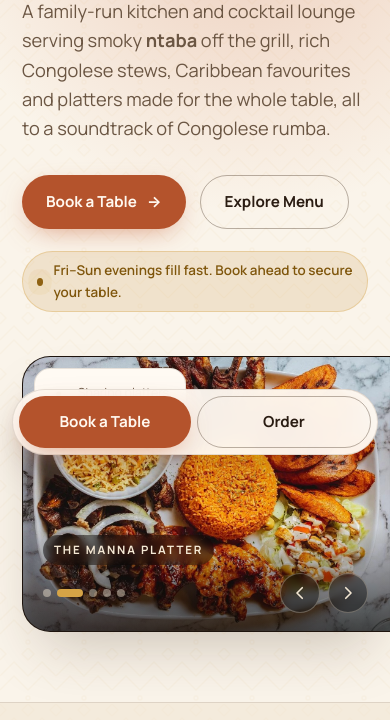
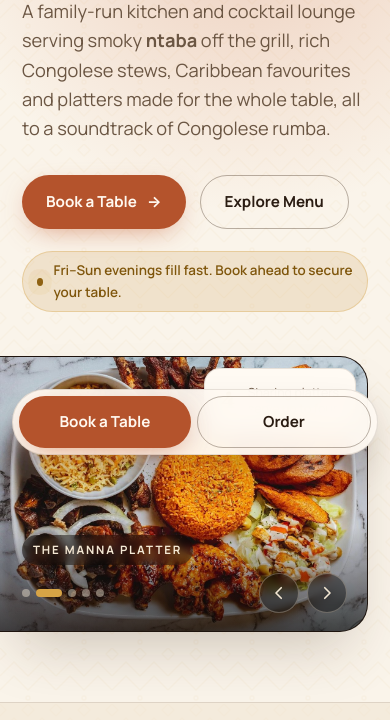
Before and after one commit to lunasmedia/Delux-manna, a plain HTML site: page index.html in a window 390 px wide. Shown: the part 377-1097 px from the top of the page. Drawn offline with Linux system fonts and the light colour scheme.

Commit message:
Flip hero: photos bleed to the left edge, text on the right
Co-Authored-By: Claude Opus 5.5 <noreply@anthropic.com>
Claude-Session: https://claude.ai/code/session_01Ka7cJyeBN2iqJCTTFKQJoB

```diff
--- a/index.html
+++ b/index.html
@@ -96,7 +96,7 @@ section{padding:96px 0;position:relative}
 .hero{padding:70px 0 0;overflow:hidden}
 .hero::before{content:"";position:absolute;inset:0;background-image:var(--kuba);opacity:.05;pointer-events:none}
 .hero::after{content:"";position:absolute;width:720px;height:720px;right:-220px;top:-160px;background:radial-gradient(circle,rgba(200,100,59,.28),transparent 62%);pointer-events:none}
-.hero-grid{display:grid;grid-template-columns:minmax(0,560px) 1fr;gap:56px;align-items:center;position:relative;z-index:1}
+.hero-grid{display:grid;grid-template-columns:1fr minmax(0,560px);gap:56px;align-items:center;position:relative;z-index:1}
 .hero{--edge:max(22px,calc((100vw - var(--max))/2 + 22px))}
 .hero h1{font-size:clamp(2.7rem,6.4vw,5.1rem);margin:18px 0 22px}
 .hero .lede{font-size:1.14rem}
@@ -104,7 +104,7 @@ section{padding:96px 0;position:relative}
 .peak-chip{display:inline-flex;align-items:center;gap:10px;background:var(--gold-soft);border:1px solid rgba(214,164,70,.35);color:var(--gold-text);padding:8px 14px;border-radius:999px;font-size:.84rem;font-weight:600}
 .pulse{width:8px;height:8px;border-radius:50%;background:var(--gold);box-shadow:0 0 0 0 rgba(214,164,70,.7);animation:pulse 2s infinite}
 @keyframes pulse{70%{box-shadow:0 0 0 10px rgba(214,164,70,0)}100%{box-shadow:0 0 0 0 rgba(214,164,70,0)}}
-.hero-visual{position:relative;height:min(74vh,620px);min-height:480px;margin-right:calc(-1 * var(--edge))}
+.hero-visual{position:relative;height:min(74vh,620px);min-height:480px;margin-left:calc(-1 * var(--edge));order:-1}
 .plate{position:absolute;border-radius:28px;overflow:hidden;border:1px solid var(--line);box-shadow:0 30px 60px -20px var(--shadow-c)}
 .photo-slot{width:100%;height:100%;display:flex;flex-direction:column;justify-content:flex-end;padding:22px;position:relative;
   background:
@@ -117,7 +117,7 @@ section{padding:96px 0;position:relative}
 .photo-slot.alt{background:radial-gradient(circle at 50% 45%,rgba(143,179,111,.55),transparent 40%),radial-gradient(circle at 40% 60%,rgba(214,164,70,.5),transparent 45%),linear-gradient(200deg,#2d2116,#17100b)}
 .photo-slot.lounge{background:radial-gradient(circle at 20% 20%,rgba(214,164,70,.45),transparent 30%),radial-gradient(circle at 80% 30%,rgba(200,100,59,.5),transparent 30%),radial-gradient(circle at 50% 90%,rgba(120,50,90,.45),transparent 45%),linear-gradient(180deg,#22160f,#120c09)}
 .slot-tag{position:relative;font-size:.7rem;letter-spacing:.16em;text-transform:uppercase;color:#f4e8d4bf;background:rgba(0,0,0,.35);padding:6px 10px;border-radius:999px;align-self:flex-start;backdrop-filter:blur(4px)}
-.hero-float{position:absolute;left:-26px;top:28px;background:var(--surface);border:1px solid var(--line);border-radius:16px;padding:14px 16px;display:flex;gap:12px;align-items:center;box-shadow:0 20px 40px -18px var(--shadow-c);z-index:2}
+.hero-float{position:absolute;right:-26px;top:28px;background:var(--surface);border:1px solid var(--line);border-radius:16px;padding:14px 16px;display:flex;gap:12px;align-items:center;box-shadow:0 20px 40px -18px var(--shadow-c);z-index:2}
 .hero-float b{font-family:var(--serif);font-size:1.4rem;color:var(--gold)}
 .hero-float small{display:block;color:var(--muted);font-size:.78rem;line-height:1.3}
 .trust{margin-top:70px;border-top:1px solid var(--line);border-bottom:1px solid var(--line);background:var(--trust-bg);position:relative;z-index:1}
@@ -357,7 +357,7 @@ form{display:flex;flex-direction:column;gap:16px}
   .mobile-menu a{display:block;padding:14px 0;border-bottom:1px solid var(--line);text-decoration:none;font-family:var(--serif);font-size:1.3rem}
   .mobile-menu .btn{width:100%;margin-top:18px}
   .hero-grid,.story-grid,.lounge-grid,.faq-grid{grid-template-columns:1fr;gap:44px}
-  .hero-visual{height:auto;min-height:0;aspect-ratio:4/3}
+  .hero-visual{height:auto;min-height:0;aspect-ratio:4/3;order:0}
   .cater-grid,.rev-grid{grid-template-columns:1fr}
   .foot-grid{grid-template-columns:1fr 1fr}
 }
@@ -371,7 +371,7 @@ form{display:flex;flex-direction:column;gap:16px}
   .action-bar{display:flex}
   .modal{padding:0;align-items:flex-end}
   .modal-box{max-height:94vh;border-radius:26px 26px 0 0}
-  .hero-float{left:12px;top:12px}
+  .hero-float{right:12px;top:12px}
   .menu-grid{grid-template-columns:1fr}
   .trust ul{justify-content:flex-start}
 }
@@ -382,15 +382,15 @@ form{display:flex;flex-direction:column;gap:16px}
 }
 
 /* Hero carousel */
-.hero-carousel{position:absolute;inset:0;border-radius:28px 0 0 28px;overflow:hidden;border:1px solid var(--line);border-right:0;box-shadow:0 30px 60px -20px var(--shadow-c);background:#1b120d}
+.hero-carousel{position:absolute;inset:0;border-radius:0 28px 28px 0;overflow:hidden;border:1px solid var(--line);border-left:0;box-shadow:0 30px 60px -20px var(--shadow-c);background:#1b120d}
 .hc-track{display:flex;height:100%;overflow-x:auto;overflow-y:hidden;scroll-snap-type:x mandatory;scrollbar-width:none;overscroll-behavior-x:contain}
 .hc-track::-webkit-scrollbar{display:none}
 .hc-track:focus-visible{outline:2px solid var(--gold);outline-offset:-4px}
 .hc-slide{flex:0 0 100%;height:100%;scroll-snap-align:start;scroll-snap-stop:always;position:relative;margin:0}
 .hc-slide img{width:100%;height:100%;object-fit:cover;display:block}
 .hc-slide::after{content:"";position:absolute;inset:auto 0 0 0;height:38%;background:linear-gradient(to top,rgba(12,8,5,.7),transparent);pointer-events:none}
-.hc-slide figcaption{position:absolute;left:20px;bottom:66px;z-index:1;font-size:.72rem;letter-spacing:.16em;text-transform:uppercase;font-weight:700;color:#f4e8d4;background:rgba(0,0,0,.4);padding:6px 11px;border-radius:999px;backdrop-filter:blur(4px)}
-.hc-controls{position:absolute;left:20px;right:var(--edge);bottom:18px;display:flex;align-items:center;justify-content:space-between;z-index:2}
+.hc-slide figcaption{position:absolute;left:var(--edge);bottom:66px;z-index:1;font-size:.72rem;letter-spacing:.16em;text-transform:uppercase;font-weight:700;color:#f4e8d4;background:rgba(0,0,0,.4);padding:6px 11px;border-radius:999px;backdrop-filter:blur(4px)}
+.hc-controls{position:absolute;left:var(--edge);right:20px;bottom:18px;display:flex;align-items:center;justify-content:space-between;z-index:2}
 .hc-dots{display:flex;gap:6px}
 .hc-dot{width:8px;height:8px;border-radius:999px;background:rgba(244,232,212,.45);transition:width .3s,background .3s}
 .hc-dot[aria-current="true"]{width:26px;background:var(--gold-fill)}
```
